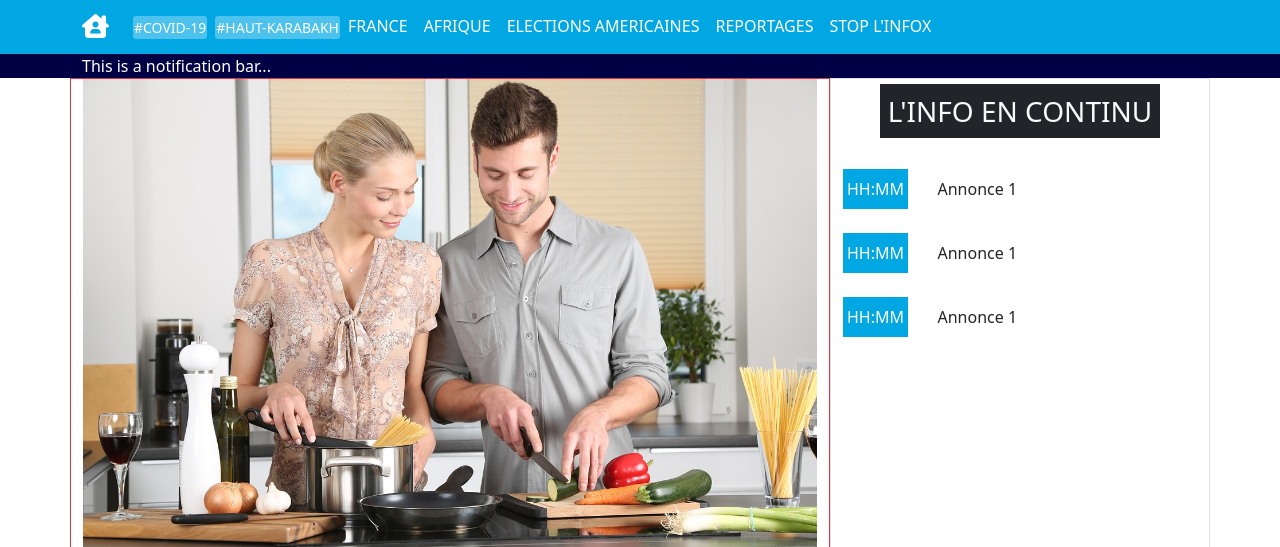
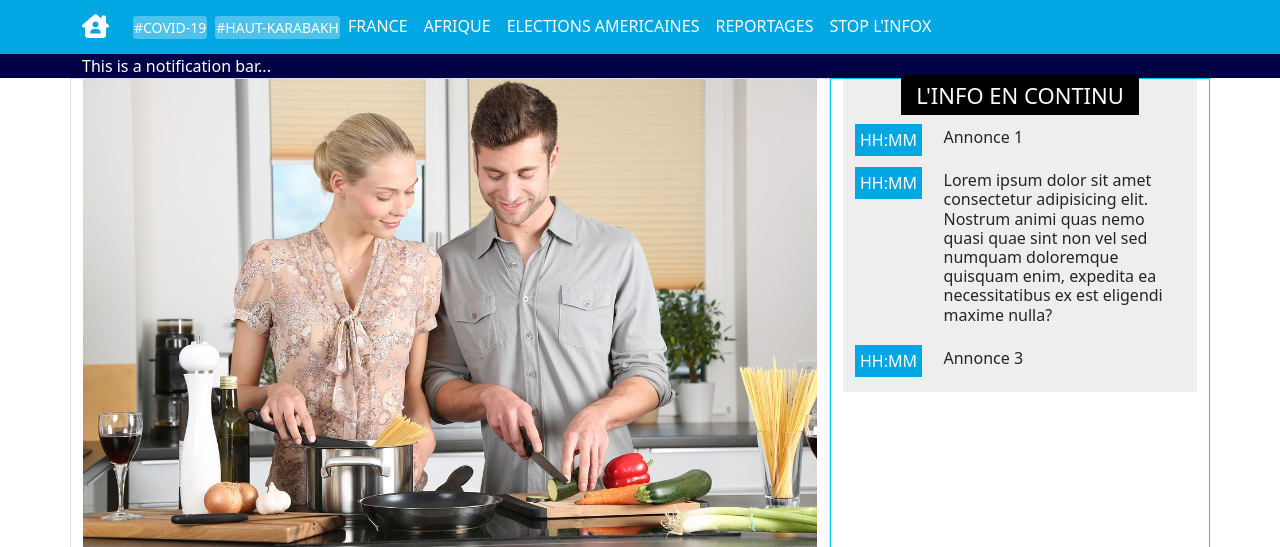
Before and after one commit to borishristi/project_clone_24, a plain HTML site: page index.html in a window 1280 px wide. Shown: the part 54-601 px from the top of the page. Drawn offline with nearby package versions, Linux system fonts and the light colour scheme.

Commit message:
I modify the section continous news

```diff
--- a/css/styles.css
+++ b/css/styles.css
@@ -29,8 +29,23 @@
 .block_span {
     display: inline-block;
 }
-/* .article-image {
-    background-color: gray;
-    height: 400px;
+
+.info-continu-titre {
+    background-color: black;
+    color: white;
+    padding: 5px 15px;
+    font-size: 22px;
+    width: auto;
+}
+
+.info-continu {
     width: 100%;
-} */
+    background-color: #EEEEEE;
+    margin-left: 0;
+}
+
+.info-hour {
+    background-color: #00a7e3;
+    color: white;
+    padding: 5px;
+}
--- a/index.html
+++ b/index.html
@@ -106,7 +106,7 @@
 
     <div class="container-lg">
       <div class="row">
-        <div class="col-lg-8 border border-danger">
+        <div class="col-lg-8 border">
           <div class="row">
             <div class="col-12">
               <img
@@ -154,12 +154,50 @@
             </div>
           </div>
         </div>
-        <div class="col-lg-4 border mb-2">
+        <div class="col-lg-4 border border-info">
+          <div class="row info-continu">
+            <div class="col-12 text-center mb-3">
+              <span class="info-continu-titre"> L'INFO EN CONTINU </span>
+            </div>
+            <div class="col-12 mb-3">
+                <div class="row">
+                    <div class="col-3 text-end">
+                        <span class="info-hour">HH:MM</span>
+                    </div>
+                    <div class="col-9 text-start h6">
+                        Annonce 1
+                    </div>
+                </div>
+            </div>
+
+            <div class="col-12 mb-3">
+                <div class="row">
+                    <div class="col-3 text-end">
+                        <span class="info-hour">HH:MM</span>
+                    </div>
+                    <div class="col-9 text-start h6">
+                        Lorem ipsum dolor sit amet consectetur adipisicing elit. Nostrum animi quas nemo quasi quae sint non vel sed numquam doloremque quisquam enim, expedita ea necessitatibus ex est eligendi maxime nulla?
+                    </div>
+                </div>
+            </div>
+
+            <div class="col-12 mb-3">
+                <div class="row">
+                    <div class="col-3 text-end">
+                        <span class="info-hour">HH:MM</span>
+                    </div>
+                    <div class="col-9 text-start h6">
+                        Annonce 3
+                    </div>
+                </div>
+            </div>
+          </div>
+        </div>
+        <!-- <div class="col-lg-4 border mb-2">
           <div class="row">
             <div class="col-lg-12">
               <p class="text-center mt-3">
-                <span class="h3 w-100 bg-dark p-2 mt-0 text-light"
-                  >L'INFO EN CONTINU</span
+                <span class="h3 w-100 bg-dark p-2 mt-0 text-light">L'INFO EN CONTINU</span
                 >
               </p>
             </div>
@@ -199,7 +237,7 @@
               </div>
             </div>
           </div>
-        </div>
+        </div> -->
       </div>
     </div>
 
```
